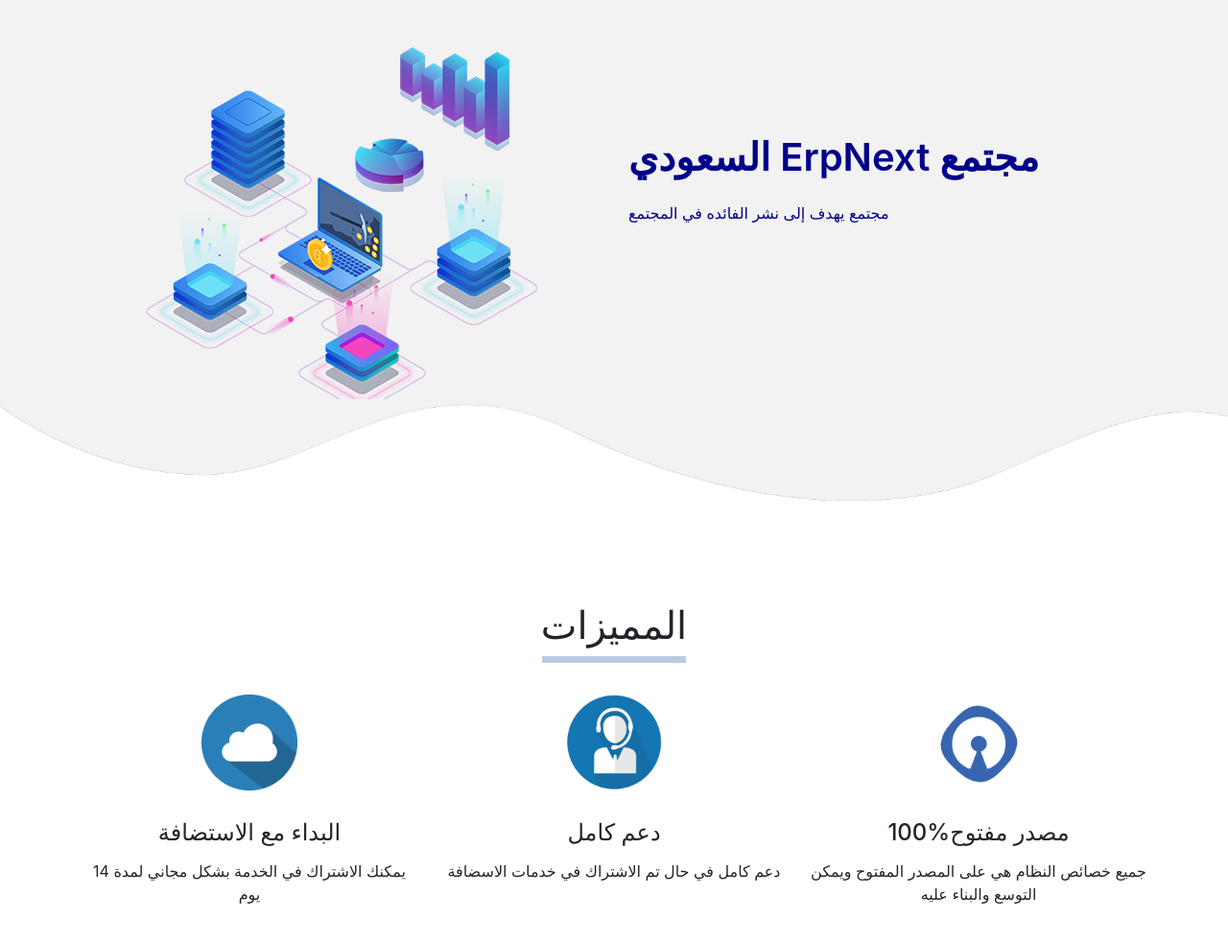
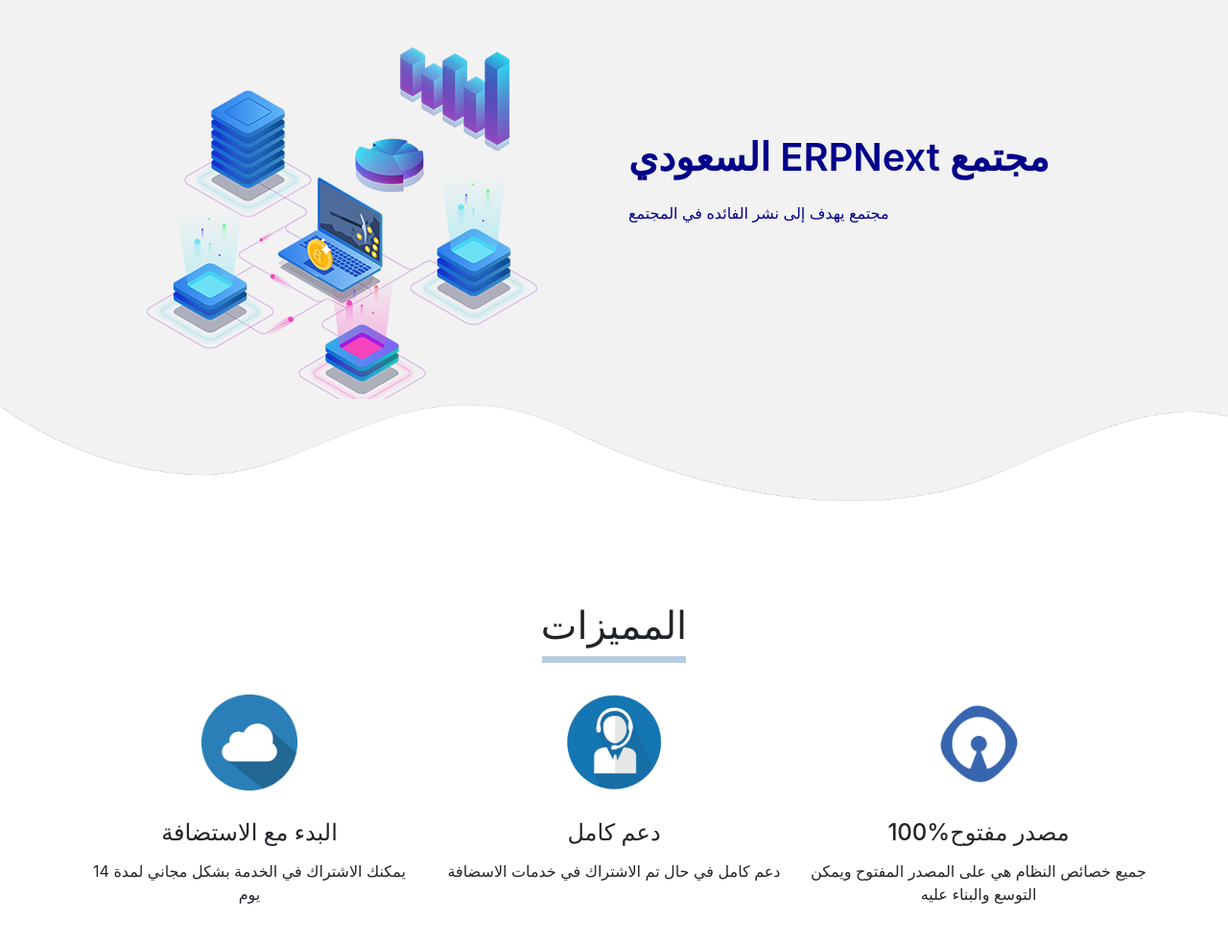
Before and after one commit to nawafalhussain/Saudi-Group, a plain HTML site: page index.html in a window 1280 px wide. Shown: the part 80-1063 px from the top of the page at 96% size. Drawn offline with nearby package versions, Linux system fonts and the light colour scheme.

Commit message:
Add files via upload

```diff
--- a/index.html
+++ b/index.html
@@ -2,7 +2,8 @@
 <head>
   <meta name="viewport" content="width=device-width, initial-scale=1">
 
-  <title>مجموعة ErpNext السعودية</title>
+  <title>مجموعة ERPNext  السعودية</title>
+  <link rel="icon" type="icons" href="images/Icons.png">
 <link rel="stylesheet" href="style.css">
 <link rel="stylesheet" href="https://stackpath.bootstrapcdn.com/bootstrap/4.2.1/css/bootstrap.min.css">
 <script src="https://code.jquery.com/jquery-3.3.1.slim.min.js"></script>
@@ -49,7 +50,7 @@
 <div class="container">
 <div class="row">
 <div class="col-md-6">
-<p class="promo-title">مجتمع ErpNext السعودي</p>
+<p class="promo-title">مجتمع ERPNext السعودي</p>
 <p>مجتمع يهدف إلى نشر الفائده في المجتمع</p>
 </div>
 <div class="col-md-6 text-center">
@@ -81,7 +82,7 @@
 </div>
 <div class="col-md-4 services">
 <img src="images/cloud.png" class="service-img">
-<h4>البداء مع الاستضافة</h4>
+<h4>البدء مع الاستضافة</h4>
 <p>يمكنك الاشتراك في الخدمة بشكل مجاني لمدة 14 يوم</p>
 </div>
 </div>
@@ -222,7 +223,7 @@
 <!------------footer section ------------>
 <section id="footer">
 
-    <p class="copyright">جميع الحقوق محفوظه لمجتمع ErpNext السعودية</p>
+    <p class="copyright">جميع الحقوق محفوظه لمجتمع ERPNext السعودية</p>
 </section>
 
 <!------------Smooth Scroll--------------->
```
